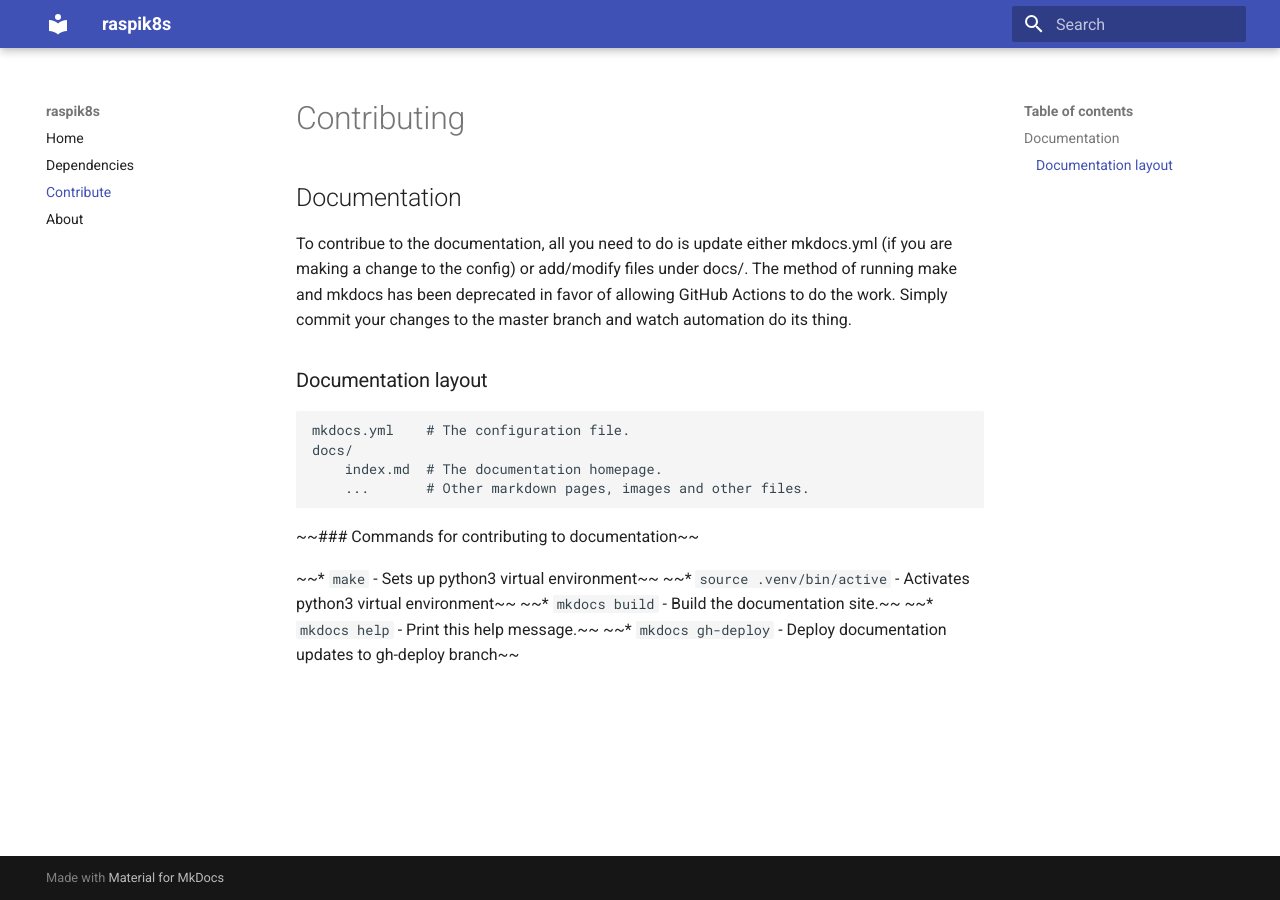
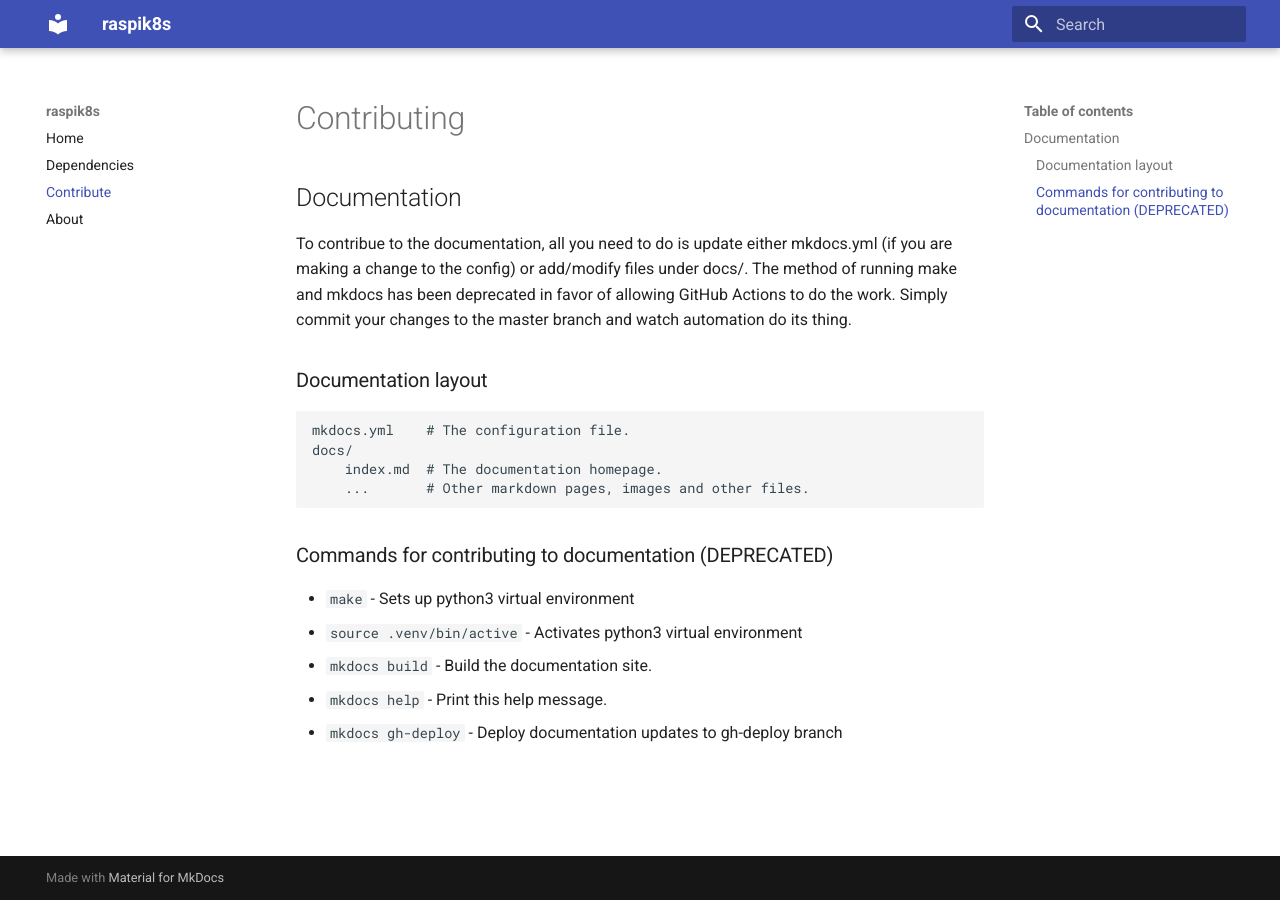
Before and after one commit to wrightbradley/raspik8s, an MkDocs documentation site: the page built from docs/contribute.md, in a window 1280 px wide. Built offline with MkDocs 1.6.1 and Material for MkDocs 9.7.7, drawn with Linux system fonts in a browser that asks for light colours.

Commit message:
updated contrib doc

```diff
--- a/docs/contribute.md
+++ b/docs/contribute.md
@@ -11,10 +11,10 @@ To contribue to the documentation, all you need to do is update either mkdocs.ym
         index.md  # The documentation homepage.
         ...       # Other markdown pages, images and other files.
 
-~~### Commands for contributing to documentation~~
+### Commands for contributing to documentation (DEPRECATED)
 
-~~* `make` - Sets up python3 virtual environment~~
-~~* `source .venv/bin/active` - Activates python3 virtual environment~~
-~~* `mkdocs build` - Build the documentation site.~~
-~~* `mkdocs help` - Print this help message.~~
-~~* `mkdocs gh-deploy` - Deploy documentation updates to gh-deploy branch~~
+* `make` - Sets up python3 virtual environment
+* `source .venv/bin/active` - Activates python3 virtual environment
+* `mkdocs build` - Build the documentation site.
+* `mkdocs help` - Print this help message.
+* `mkdocs gh-deploy` - Deploy documentation updates to gh-deploy branch
```
